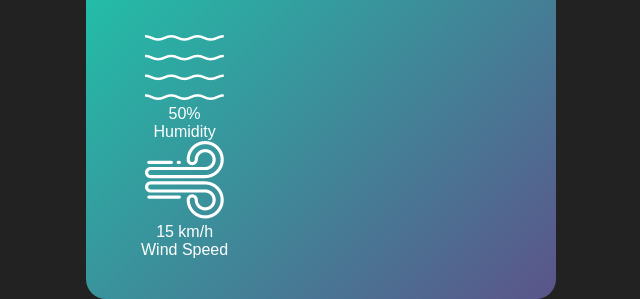
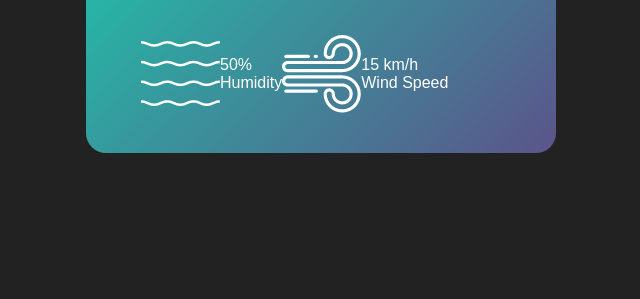
Before and after one commit to CourtneyKerr19/Your_Weather_Forecast, a plain HTML site: page index.html in a window 1280 px wide. Shown: the part 577-876 px from the top of the page, without its empty margins (319-959 px from the left). After the commit the page ends 800 px from the top, so only its background shows below. Drawn offline with Linux system fonts and the light colour scheme.

Commit message:
Styling for .col

```diff
--- a/style.css
+++ b/style.css
@@ -67,3 +67,8 @@ body{
     padding: 0 20px;
     margin-top: 50px;
 }
+.col{
+    display: flex;
+    align-items: center;
+    text-align: left;
+}
```
